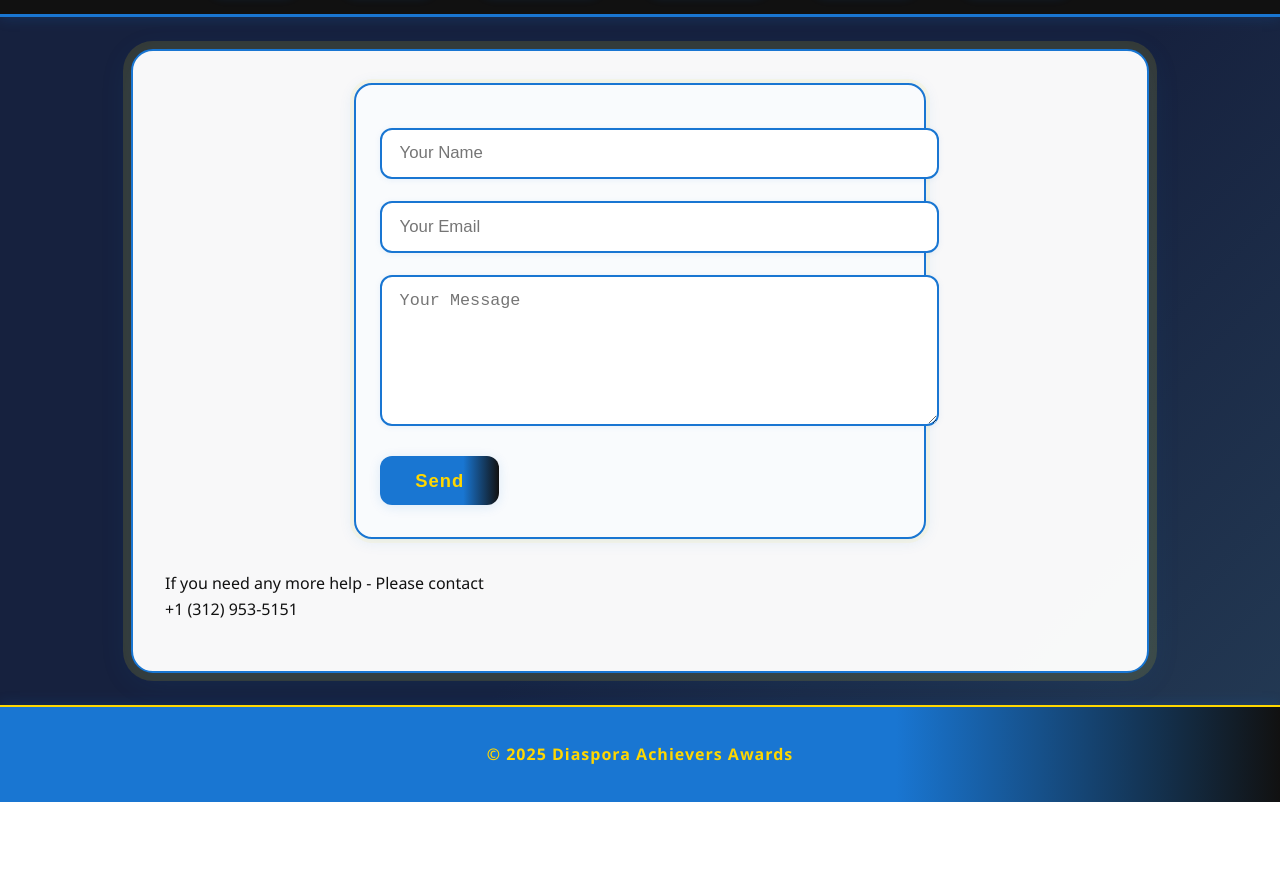
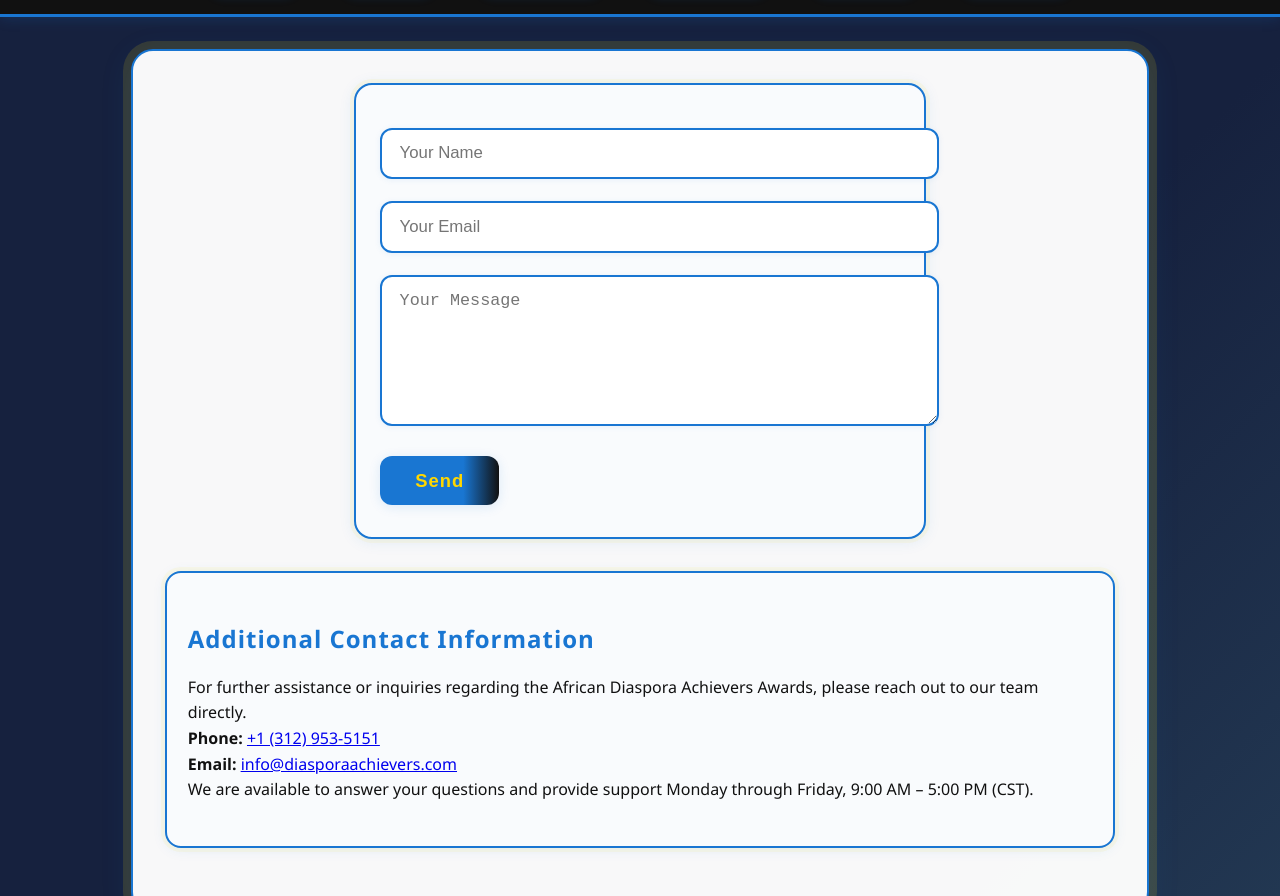
Before and after one commit to notheree/event-website, a plain HTML site: page contact.html in a window 1280 px wide. Shown: the part 154-1050 px from the top of the page. Before the commit the page ends 956 px from the top, so only its background shows below. Drawn offline with Linux system fonts and the light colour scheme.

Commit message:
Update contact.html

```diff
--- a/contact.html
+++ b/contact.html
@@ -6,9 +6,15 @@
     <title>Contact - African Diaspora Achievers Awards</title>
     <link rel="stylesheet" href="css/style.css">
     <script src="js/script.js" defer></script>
+        <!-- Favicon for browser tab -->
+    <link rel="icon" type="image/png" href="images/logo.jpg">
 </head>
 <body>
     <header>
+        <!-- Logo Section -->
+        <div class="logo-container">
+            <img src="images\logo.jpg" alt="Diaspora Achievers Awards Logo" class="site-logo">
+        </div>
         <h1>Contact Us</h1>
         <nav>
             <a href="index.html">Home</a>
@@ -26,7 +32,15 @@
         <textarea name="message" placeholder="Your Message" required></textarea><br>
         <button type="submit">Send</button>
     </form>
-        <p>If you need any more help - Please contact <br>+1 (312) 953-5151</br> </p>
+        <div class="contact-info">
+            <h2>Additional Contact Information</h2>
+            <p>
+                For further assistance or inquiries regarding the African Diaspora Achievers Awards, please reach out to our team directly.<br>
+                <strong>Phone:</strong> <a href="tel:+13129535151">+1 (312) 953-5151</a><br>
+                <strong>Email:</strong> <a href="mailto:info@diasporaachievers.com">info@diasporaachievers.com</a><br>
+                We are available to answer your questions and provide support Monday through Friday, 9:00 AM – 5:00 PM (CST).
+            </p>
+        </div>
     </main>
     <footer>
         <p>&copy; 2025 Diaspora Achievers Awards</p>
```
